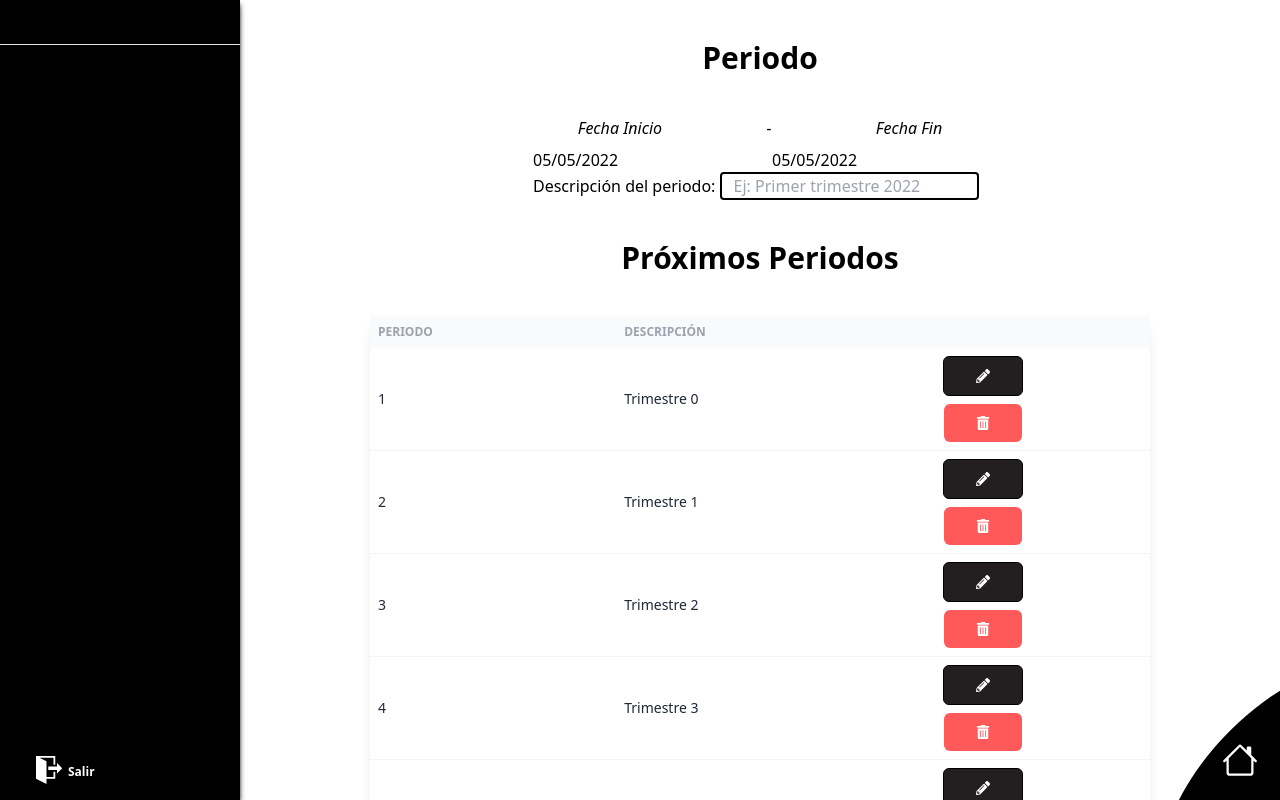
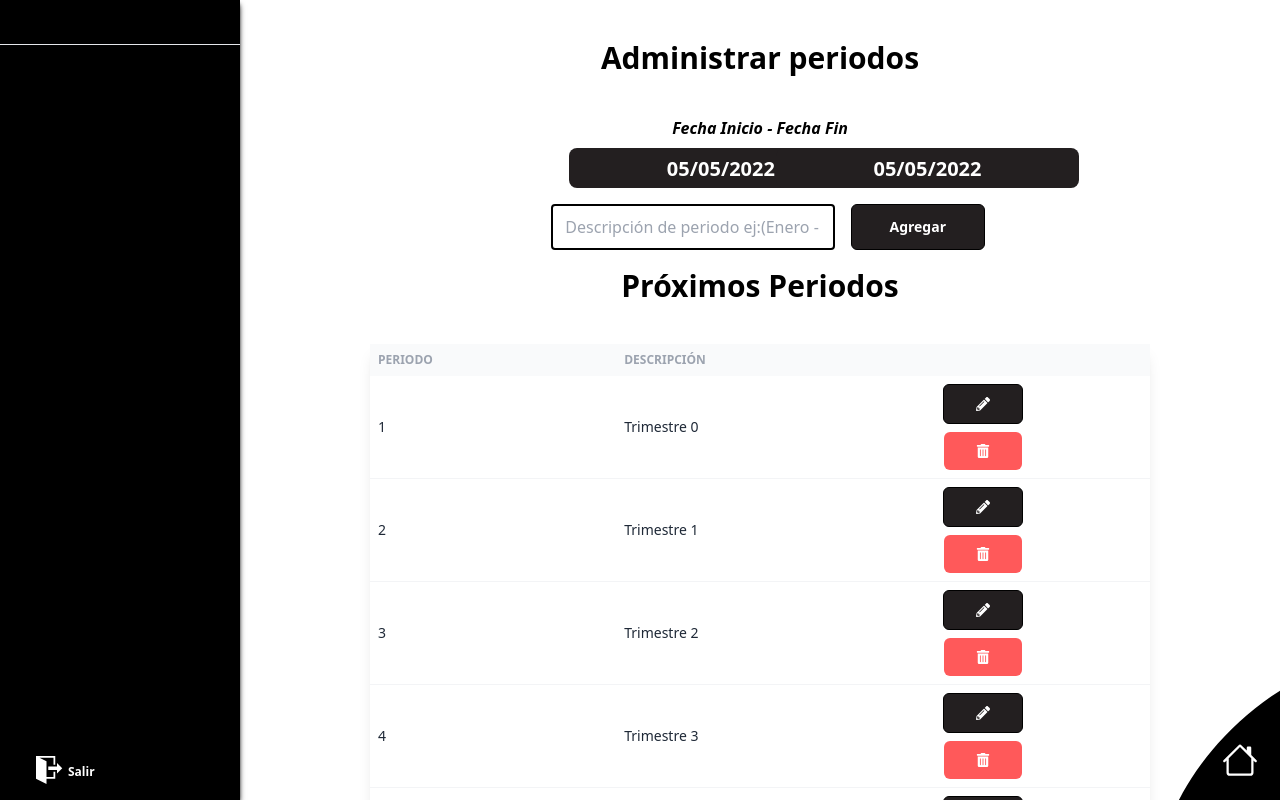
Before and after one commit to Naiztu/Project-Feedback-Zebrands, a Next.js app in the folder Proyecto/client/: page /lead/periodo in a window 1280 px wide. Built offline with nearby package versions, Linux system fonts and the light colour scheme.

Commit message:
add periodo

```diff
--- a/Proyecto/client/components/OptionLead.js
+++ b/Proyecto/client/components/OptionLead.js
@@ -12,7 +12,6 @@ export default function OptionLead() {
   return (
     <div>
       <ul className="relative px-1">
-
         <li className="relative">
           <button
             className="group link-navbar"
@@ -41,7 +40,7 @@ export default function OptionLead() {
                 size={28}
                 className="group-hover:fill-secondary-50 "
               />
-              <span className="span-navbar">Gestionar Periodos</span>
+              <span className="span-navbar">Administrar Periodos</span>
             </div>
           </button>
         </li>
--- a/Proyecto/client/components/Piker.js
+++ b/Proyecto/client/components/Piker.js
@@ -4,21 +4,25 @@ import "react-datepicker/dist/react-datepicker.css";
 
 export default function Piker({ estado: { e1, e2 }, setEstado: { sE1, sE2 } }) {
   return (
-    <div className="flex flex-row space-x-2">
+    <div className="grid grid-cols-2 gap-4 mb-4  w-11/12 mx-auto">
       <DatePicker
+        dateFormat="dd/MM/yyyy"
         selected={e1}
         onChange={(date) => sE1(date)}
         selectsStart
         startDate={e1}
         endDate={e2}
+        className="font-bold text-xl bg-primary-50 hover:bg-primary-50/80 hover:scale-105 active:scale-95  transition-all ease-in-out rounded-lg cursor-pointer h-10 text-center text-white"
       />
       <DatePicker
+        dateFormat="dd/MM/yyyy"
         selected={e2}
         onChange={(date) => sE2(date)}
         selectsEnd
         startDate={e1}
         endDate={e2}
         minDate={e1}
+        className="font-bold text-xl bg-primary-50 hover:bg-primary-50/80 hover:scale-105 active:scale-95  transition-all ease-in-out rounded-lg cursor-pointer h-10 text-center text-white"
       />
     </div>
   );
--- a/Proyecto/client/pages/lead/periodo.js
+++ b/Proyecto/client/pages/lead/periodo.js
@@ -6,16 +6,17 @@ import Piker from "../../components/Piker";
 const data = [1, 2, 3, 4, 5];
 
 export default function Periodo() {
-  const [date1, setDate1] = useState(new Date());
-  const [date2, setDate2] = useState(new Date());
+  const today = new Date();
+  const [date1, setDate1] = useState(today);
+  const [date2, setDate2] = useState(today);
   const [descripcion, setDescripcion] = useState("");
 
   return (
     <Layout>
-      <h2 className="title my-10">Periodo</h2>
+      <h2 className="title my-10">Administrar periodos</h2>
 
-      <div className="flex flex-col w-12/12 mx-auto space-x-4">
-        <div className="flex justify-between w-9/12 mx-auto mb-2 italic font-semiboldt">
+      <div className="flex flex-col justify-center items-center w-11/12 lg:w-5/12 mx-auto space-x-4">
+        <div className=" w-9/12 mx-auto mb-2 italic font-semibold text-center">
           Fecha Inicio <label>-</label> Fecha Fin
         </div>
         <Piker
@@ -23,15 +24,15 @@ export default function Periodo() {
           setEstado={{ sE1: setDate1, sE2: setDate2 }}
         />
 
-        <div className="">
-          <label>Descripción del periodo: </label>
+        <div className=" grid grid-cols-3 items-center gap-4 h-6 w-full">
           <input
             type={"text"}
             value={descripcion}
             onChange={(e) => setDescripcion(e.target.value)}
-            placeholder="Ej: Primer trimestre 2022"
-            className=" border-2 border-black rounded px-3"
+            placeholder="Descripción de periodo ej:(Enero - Marzo 2022)"
+            className=" col-span-2 border-2 border-black rounded px-3 h-full"
           />
+          <button className="btn font-bold text-xl"> Agregar </button>
         </div>
       </div>
 
--- a/Proyecto/client/services/periodo.js
+++ b/Proyecto/client/services/periodo.js
@@ -8,3 +8,7 @@ export async function getIdPeriodo(id_chapter) {
     throw { error };
   }
 }
+export async function postPeriodo(id_chapter) {
+  try {
+  } catch (error) {}
+}
```
